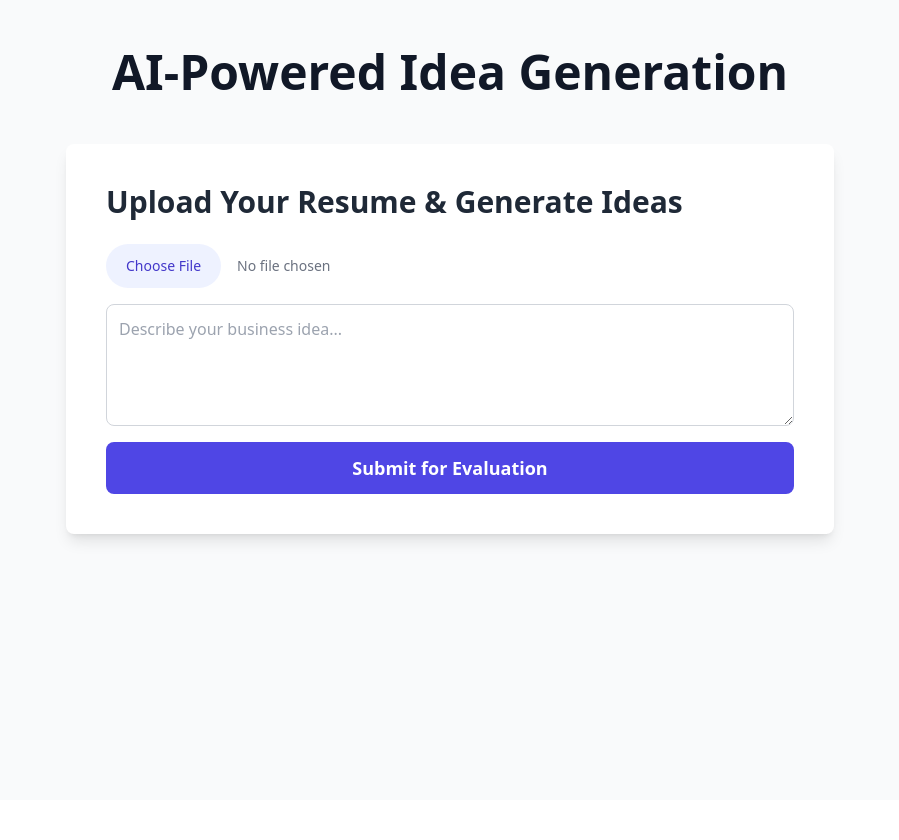
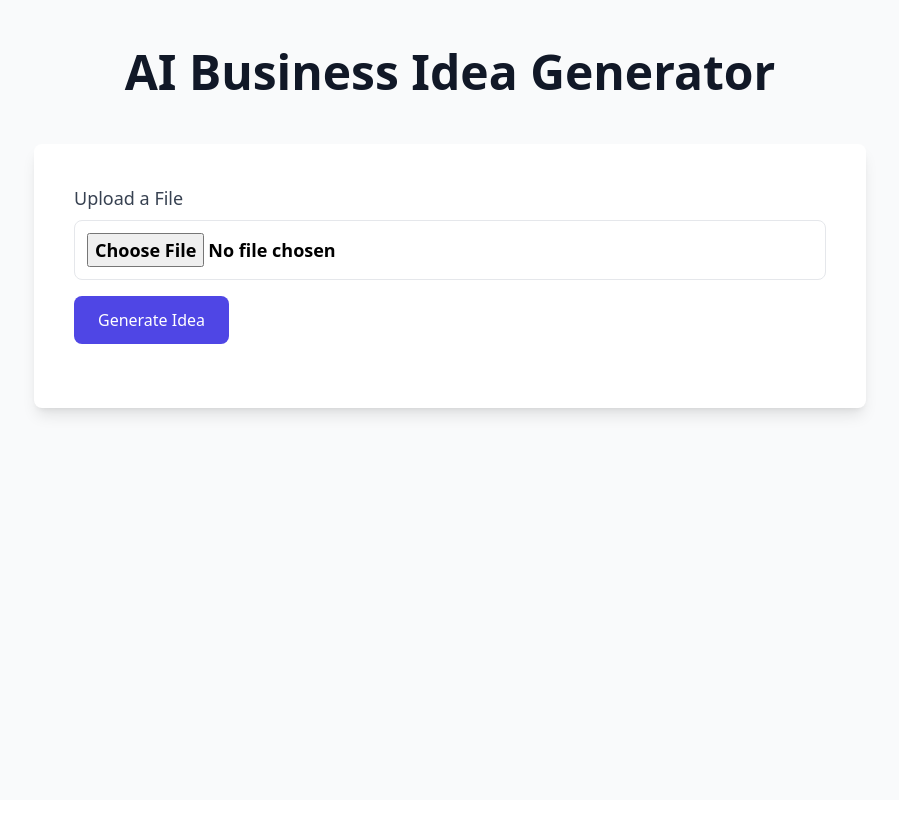
Before and after one commit to Anshcool5/turbo-alpaca, a Django app: page /generate/ in a window 1280 px wide. Shown: the part 64-904 px from the top of the page, without its empty margins (190-1089 px from the left). Run offline with Django 5.2, Linux system fonts and the light colour scheme; some libraries are stand-ins or nearby versions.

Commit message:
upload works

```diff
--- a/turbo/templates/upload/resume.html
+++ b/turbo/templates/upload/resume.html
@@ -1,113 +1,45 @@
 {% extends 'upload/base.html' %}
 
-{% block title %}Evaluate Idea{% endblock %}
+{% block title %}Business Idea Generator{% endblock %}
 
 {% block content %}
 <div class="min-h-screen bg-gray-50">
     <div class="text-center py-12">
         <h1 class="text-4xl font-bold text-gray-900 sm:text-5xl">
-            AI-Powered Idea Generation
+            AI Business Idea Generator
         </h1>
     </div>
 
-    <!-- Main Content Section -->
-    <div class="max-w-7xl mx-auto px-4 sm:px-6 lg:px-8">
-        <div class="bg-white rounded-lg shadow-lg p-10 mb-12 max-w-3xl mx-auto">
-            <h2 class="text-3xl font-semibold text-gray-800 mb-6">Upload Your Resume & Generate Ideas</h2>
-            <form id="ideaForm" action="{% url 'generate' %}" method="POST" enctype="multipart/form-data">
+    <div class="max-w-4xl mx-auto px-4 sm:px-6 lg:px-8">
+        <div class="bg-white rounded-lg shadow-lg p-10">
+            <!-- File Upload Form -->
+            <form method="POST" enctype="multipart/form-data" class="mb-6">
                 {% csrf_token %}
-                <div class="flex flex-col space-y-4">
-                    <!-- Resume Upload -->
-                    <input type="file" name="uploaded_file" class="block w-full text-sm text-gray-500
-                           file:mr-4 file:py-3 file:px-5 file:rounded-full file:border-0
-                           file:text-sm file:font-medium file:bg-indigo-50 file:text-indigo-700
-                           hover:file:bg-indigo-100" required>
+                <label for="uploaded_file" class="block text-lg font-medium text-gray-700">
+                    <h1>Upload a File</h1>
+                </label>
+                <input type="file" name="uploaded_file" id="uploaded_file" class="mt-2 p-3 w-full border rounded-lg text-lg font-semibold focus:ring-2 focus:ring-indigo-500 focus:border-indigo-500">
+                <button type="submit" class="mt-4 bg-indigo-600 text-white py-3 px-6 rounded-lg hover:bg-indigo-700 focus:ring-2 focus:ring-indigo-500 focus:ring-opacity-50">
+                    Generate Idea
+                </button>
+            </form>
 
-                    <!-- Idea Input -->
-                    <textarea name="idea_text" rows="4"
-                              placeholder="Describe your business idea..."
-                              class="w-full p-3 border border-gray-300 rounded-lg
-                              focus:outline-none focus:ring-2 focus:ring-indigo-500"
-                              required></textarea>
+            <!-- Display Business Idea if Available -->
+            {% if name %}
+            <h2 class="text-3xl font-semibold text-gray-800">{{ name }}</h2>
+            <p class="mt-4 text-lg text-gray-700">{{ explanation }}</p>
 
-                    <!-- Submit Button with Spinner -->
-                    <button type="submit" id="submitButton"
-                            class="px-6 py-3 bg-indigo-600 text-white rounded-lg
-                                   hover:bg-indigo-700 transition-colors text-lg font-semibold flex items-center justify-center">
-                        <span>Submit for Evaluation</span>
-                        <svg id="spinner" class="animate-spin hidden ml-2 h-5 w-5 text-white"
-                             xmlns="http://www.w3.org/2000/svg" fill="none" viewBox="0 0 24 24">
-                            <circle class="opacity-25" cx="12" cy="12" r="10" stroke="currentColor" stroke-width="4"></circle>
-                            <path class="opacity-75" fill="currentColor"
-                                  d="M4 12a8 8 0 018-8v4l-3 3 3 3v4a8 8 0 01-8-8z"></path>
-                        </svg>
-                    </button>
-                </div>
-            </form>
-        </div>
-
-        <!-- Chatbot Section (Hidden Until Response is Received) -->
-        <div id="chatbotSection" class="bg-white rounded-lg shadow-lg p-10 mb-12 max-w-3xl mx-auto hidden">
-            <h2 class="text-3xl font-semibold text-gray-800 mb-6">AI Business Idea Generator</h2>
-            <div class="chatbot-container">
-                <div id="chatbot-body" class="chatbot-body">
-                    <div class="chatbot-message chatbot-response">
-                        <p id="aiResponse"></p>
-                    </div>
-                </div>
-                <div class="chatbot-input">
-                    <input type="text" id="chatbot-input" placeholder="Ask a follow-up question..."
-                           class="w-full px-4 py-2 border rounded-lg focus:outline-none focus:ring-2 focus:ring-indigo-500">
-                    <button id="chatbot-send" class="px-4 py-2 bg-indigo-600 text-white rounded-lg
-                            hover:bg-indigo-700 transition-colors">Send</button>
-                </div>
-            </div>
+            <h3 class="mt-6 text-2xl font-semibold text-gray-800">How to Set It Up</h3>
+            <ol class="mt-4 space-y-4">
+                {% for step in steps %}
+                <li class="p-4 border-l-4 border-indigo-600 bg-indigo-50 rounded-lg">
+                    <strong class="text-indigo-700">{{ step.step }}. {{ step.title }}</strong>
+                    <p class="mt-2 text-gray-700">{{ step.description }}</p>
+                </li>
+                {% endfor %}
+            </ol>
+            {% endif %}
         </div>
     </div>
 </div>
-
-<script>
-    document.getElementById("ideaForm").addEventListener("submit", function (event) {
-        event.preventDefault();  // Prevent default form submission
-
-        const formData = new FormData(this);
-        const submitButton = document.getElementById("submitButton");
-        const spinner = document.getElementById("spinner");
-
-        submitButton.disabled = true;
-        spinner.classList.remove("hidden");
-
-        fetch("{% url 'generate' %}", {
-            method: "POST",
-            body: formData,
-            headers: {
-                "X-CSRFToken": "{{ csrf_token }}"
-            }
-        })
-        .then(response => response.json())
-        .then(data => {
-            submitButton.disabled = false;
-            spinner.classList.add("hidden");
-
-            if (data.response) {
-                showChatbot(data.response);
-            } else {
-                alert("Error: " + data.error);
-            }
-        })
-        .catch(error => {
-            console.error("Error:", error);
-            submitButton.disabled = false;
-            spinner.classList.add("hidden");
-        });
-    });
-
-    function showChatbot(responseText) {
-        document.getElementById("chatbotSection").classList.remove("hidden");
-        document.getElementById("chatbot-body").innerHTML += `
-            <div class="chatbot-message chatbot-response">
-                <p>${responseText}</p>
-            </div>`;
-    }
-</script>
 {% endblock %}
--- a/turbo/upload/views.py
+++ b/turbo/upload/views.py
@@ -27,8 +27,10 @@ from django.views.decorators.csrf import csrf_exempt
 from .chatty import run_llm
 from .business import run_business_analysis
 
+from .parser import parse_business_idea
+
 # Replace Ollama with Hugging Face LLM
-llm = pipeline("text-generation", model="gpt2")
+#llm = pipeline("text-generation", model="gpt2")
 
 # Load environment variables from .env file
 load_dotenv()
@@ -243,18 +245,31 @@ def generate_idea(request):
     if request.method == "POST" and request.FILES.get("uploaded_file"):
         uploaded_file = request.FILES["uploaded_file"]
         file_name = uploaded_file.name.lower()
-        file_path = os.path.join(default_storage.location, 'uploads', file_name)
+        file_path = os.path.join(default_storage.location, "uploads", file_name)
 
         try:
-            # Save the file record and extract file path
-            file_record = create_file_record(request.user, uploaded_file, file_name)
+            # Save the file
+            with default_storage.open(file_path, "wb+") as destination:
+                for chunk in uploaded_file.chunks():
+                    destination.write(chunk)
 
+            # Run AI business analysis
             ai_response = run_business_analysis(file_path)
+            #print(ai_response, "working?")
+            # Parse JSON response
+            # print(ai_response)
+            # print(type(ai_response))
+            obj = parse_business_idea(ai_response)
+            print("obj", obj)
+            #string
+            name = obj["name"]
+            #string
+            explanation = obj["explanation"]
+            #list
+            steps = obj["how_to_set_up"]
+            print(steps)
 
-            # Store response in session
-            request.session["business_idea"] = ai_response
-
-            return JsonResponse({"response": ai_response})  # Return AI response as JSON
+            return render(request, "upload/resume.html", {"name": name, "explanation": explanation, "steps": steps})
 
         except Exception as e:
             return JsonResponse({"error": str(e)})
```
Also changed, not shown: turbo/upload/business.py (+20 -10 lines), turbo/upload/parser.py (added, +67 -0 lines), turbo/db.sqlite3.
